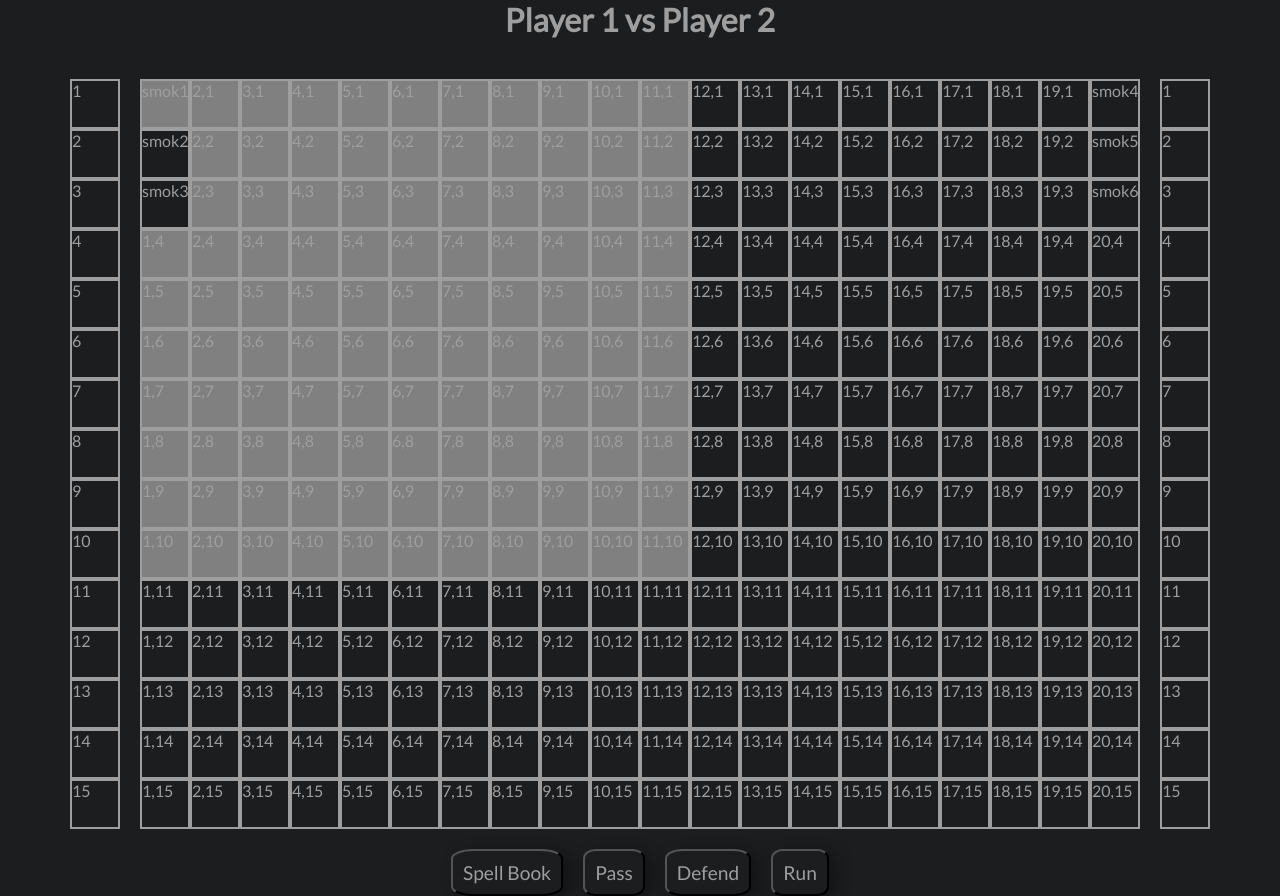
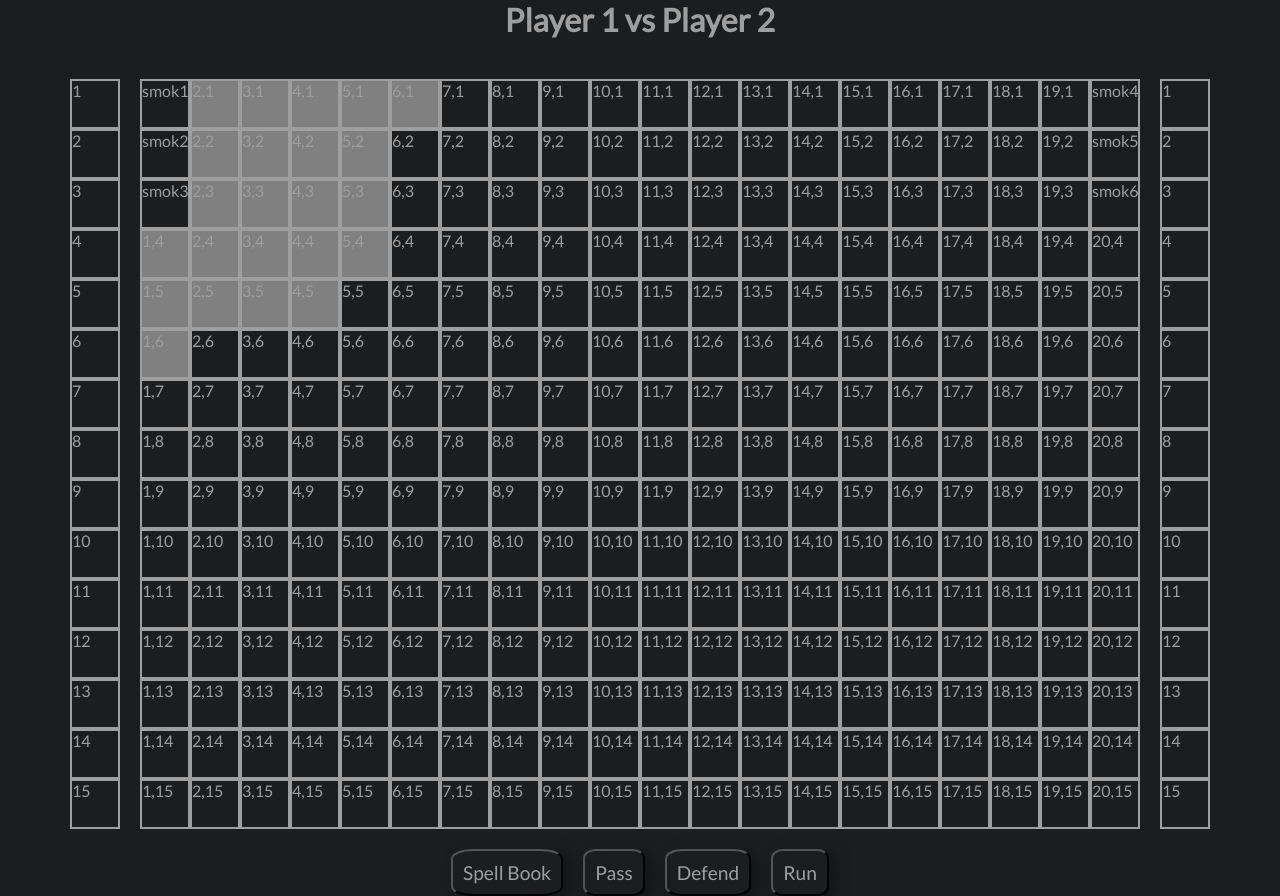
Before and after one commit to pasjonatprogramowania/Heroes_III_JS, a Vue app in the folder hero_iii_js/: page / in a window 1280 px wide. Built offline with nearby package versions, Linux system fonts and the light colour scheme.

Commit message:
creature can now move on board

```diff
--- a/hero_iii_js/src/components/gui/gameBoard.vue
+++ b/hero_iii_js/src/components/gui/gameBoard.vue
@@ -15,7 +15,12 @@
       <div class="board">
         <div v-for="x in gameEngine.board.boardX" :key="x">
           <div v-for="y in gameEngine.board.boardY" :key="y">
-            <div class="board-creature field" :x="`${x}`" :y="`${y}`">
+            <div
+              class="board-creature field"
+              :x="`${x}`"
+              :y="`${y}`"
+              @click="moveCreature(x, y)"
+            >
               {{ x }},{{ y }}
             </div>
           </div>
@@ -50,6 +55,11 @@ export default {
       gameEngine: new Creature(),
       myCreature: [],
       ennemyCreature: [],
+      name: [],
+      id: [],
+      player: [],
+      x: [],
+      y: [],
     };
   },
   created() {
@@ -75,7 +85,7 @@ export default {
       this.gameEngine = new GameEngine(this.myCreature, this.ennemyCreature);
     },
     putCreaturesOnBoard() {
-      this.gameEngine.creaturesOnBoard.forEach((item, index) => {
+      this.gameEngine.creaturesOnBoard.forEach((item) => {
         let activeCreture = this.gameEngine.queue.getActiveCreature();
 
         if (item.player === "player") {
@@ -85,7 +95,7 @@ export default {
         }
         if (JSON.stringify(item.creature) === JSON.stringify(activeCreture)) {
           document
-            .querySelector(`div[id='${index}']`)
+            .getElementById(item.id)
             .setAttribute("style", "background-color:green");
         }
       });
@@ -100,7 +110,7 @@ export default {
         item.creature.stats.moveRange
       ) {
         let selectorPositionDiv = document.querySelector(
-          `div[Y='${item.y}'][ X='${item.x}']`
+          `div[y='${item.y}'][ x='${item.x}']`
         );
         selectorPositionDiv.innerHTML = item.creature.stats.name;
         selectorPositionDiv.setAttribute("name", `${item.creature.stats.name}`);
@@ -108,6 +118,12 @@ export default {
         selectorPositionDiv.setAttribute("player", `${item.player}`);
         selectorPositionDiv.setAttribute("x", `${item.x}`);
         selectorPositionDiv.setAttribute("y", `${item.y}`);
+
+        this.name.push(item.creature.stats.name);
+        this.id.push(item.id);
+        this.player.push(item.player);
+        this.x.push(item.x);
+        this.y.push(item.y);
       }
     },
     passCreature() {
@@ -115,30 +131,47 @@ export default {
       this.refreshGui();
     },
     refreshGui() {
-      this.gameEngine.creaturesOnBoard.forEach((item, index) => {
+      this.gameEngine.creaturesOnBoard.forEach((item) => {
         let activeCreature = this.gameEngine.queue.getActiveCreature();
-        console.log("~ activeCreature", activeCreature.stats.name);
-        let selectorByIdCreature = document.querySelector(`div[id='${index}']`);
-        if (selectorByIdCreature.getAttribute("style")) {
-          selectorByIdCreature.removeAttribute("style");
+        let selectorActiveCreatureById = document.getElementById(item.id);
+
+        if (selectorActiveCreatureById.getAttribute("style")) {
+          selectorActiveCreatureById.removeAttribute("style");
         }
         if (item.creature === activeCreature) {
-          selectorByIdCreature.setAttribute("style", "background-color:green");
+          selectorActiveCreatureById.setAttribute(
+            "style",
+            "background-color:green"
+          );
           for (let x = 1; x <= this.gameEngine.board.boardX; x++) {
             for (let y = 1; y <= this.gameEngine.board.boardY; y++) {
-              console.log(
-                "~ this.gameEngine.canMove(x, y)",
-                this.gameEngine.canMove(x, y)
-              );
               if (this.gameEngine.canMove(x, y)) {
                 document
                   .querySelector(`[x="${x}"][y="${y}"]`)
                   .setAttribute("style", "background-color:gray");
+              } else {
+                document
+                  .querySelector(`[x="${x}"][y="${y}"]`)
+                  .removeAttribute("style");
               }
             }
           }
         }
       });
+    },
+    // refreshCreature() {
+    //   if (selectorActiveCreatureById) {
+    //     selectorActiveCreatureById.removeAttribute("id");
+    //     selectorActiveCreatureById.removeAttribute("player");
+    //     selectorActiveCreatureById.removeAttribute("x");
+    //     selectorActiveCreatureById.removeAttribute("y");
+    //   }
+    // },
+    moveCreature(_x, _y) {
+      if (this.gameEngine.canMove(_x, _y)) {
+        this.gameEngine.move(new Point(_x, _y));
+        this.passCreature();
+      }
     },
   },
 };
--- a/hero_iii_js/src/components/js/board.js
+++ b/hero_iii_js/src/components/js/board.js
@@ -6,8 +6,8 @@ export default class Board {
         this.boardY = 15;
     }
     add(_point, _creature) {
+        this.isThatPointOnMap(_point.x, _point.y)
         this.isThisTileTaken(_point)
-        this.isThatPointOnMap(_point.x, _point.y)
 
         this.map.set(_point, _creature);
         if (this.equals(this.map.get(_point), _creature.stats)) {
@@ -36,15 +36,13 @@ export default class Board {
         this.map.set(_newPoint, creature);
     }
     canMove(_creature, _x, _y) {
-        // console.log("~ _y", _y)
-        // console.log("~  _x", _x)
         this.isThatPointOnMap(_x, _y)
-        this.isThisTileTaken(this.map.get(this.getPoint(_creature)))
 
         let pointToMoveCreature = new Point(_x, _y);
         let currentCreaturePoint = this.getPoint(_creature)
 
         let distanse = currentCreaturePoint.distanse(pointToMoveCreature)
+
         return distanse <= _creature.getMoveRange() && !this.isThisTileTaken(pointToMoveCreature);
     }
     isThatPointOnMap(_x, _y) {
@@ -56,9 +54,10 @@ export default class Board {
         for (const [key] of this.map.entries()) {
             if (this.equals(key, _point)) {
                 // throw "Exception: => To pole jest zajete, nie mozesz tam ruszyc jednostki";
-                return false;
+                return true;
             }
         }
+        return false
     }
     equals(val, toAssert) {
         if (JSON.stringify(val) === JSON.stringify(toAssert)) {
--- a/hero_iii_js/src/components/js/creature.js
+++ b/hero_iii_js/src/components/js/creature.js
@@ -12,7 +12,7 @@ export default class Creature {
             _attack || 1,
             _armor || 1,
             _maxHp || 100,
-            _moveRange || 10
+            _moveRange || 5
         );
     }
     setDefaultStats() {
--- a/hero_iii_js/src/components/js/gameEngine.js
+++ b/hero_iii_js/src/components/js/gameEngine.js
@@ -19,7 +19,7 @@ export default class GameEngine {
     }
     putCreaturesFromeOneSideToBoard(_creatures, _site) {
         _creatures.forEach(((item, index) => {
-            let newPoint = new Point(1, index)
+            let newPoint = new Point(_site ? 20 : 1, index + 1)
             this.board.add(newPoint, item)
             this.creaturesOnBoard.push({
                 id: this.i,
@@ -37,6 +37,12 @@ export default class GameEngine {
     }
     move(_targetPoint) {
         this.board.moveByCreature(this.queue.getActiveCreature(), _targetPoint)
+        this.creaturesOnBoard.forEach(item => {
+            if (item.creature === this.queue.getActiveCreature()) {
+                item.x = _targetPoint.x
+                item.y = _targetPoint.y
+            }
+        })
     }
     pass() {
         // let oldActiveCreature = this.queue.getActiveCreature()
--- a/hero_iii_js/src/components/js/point.js
+++ b/hero_iii_js/src/components/js/point.js
@@ -10,8 +10,10 @@ export default class Point {
         return this.y;
     }
     distanse(_point) {
+
         let x = Math.abs(this.x - _point.x)
         let y = Math.abs(this.y - _point.y)
-        return x > y ? x : y
+
+        return Math.sqrt(x * x + y * y);
     }
 }
```
